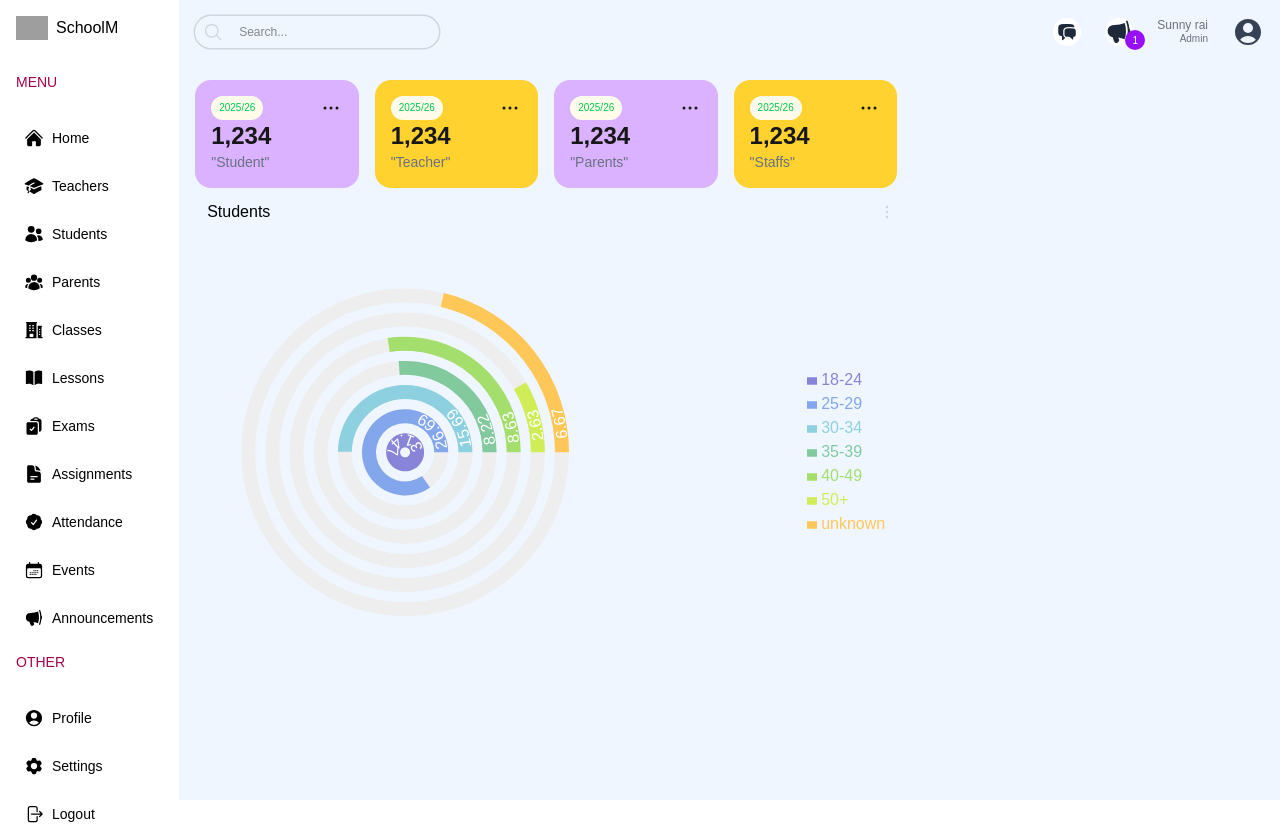
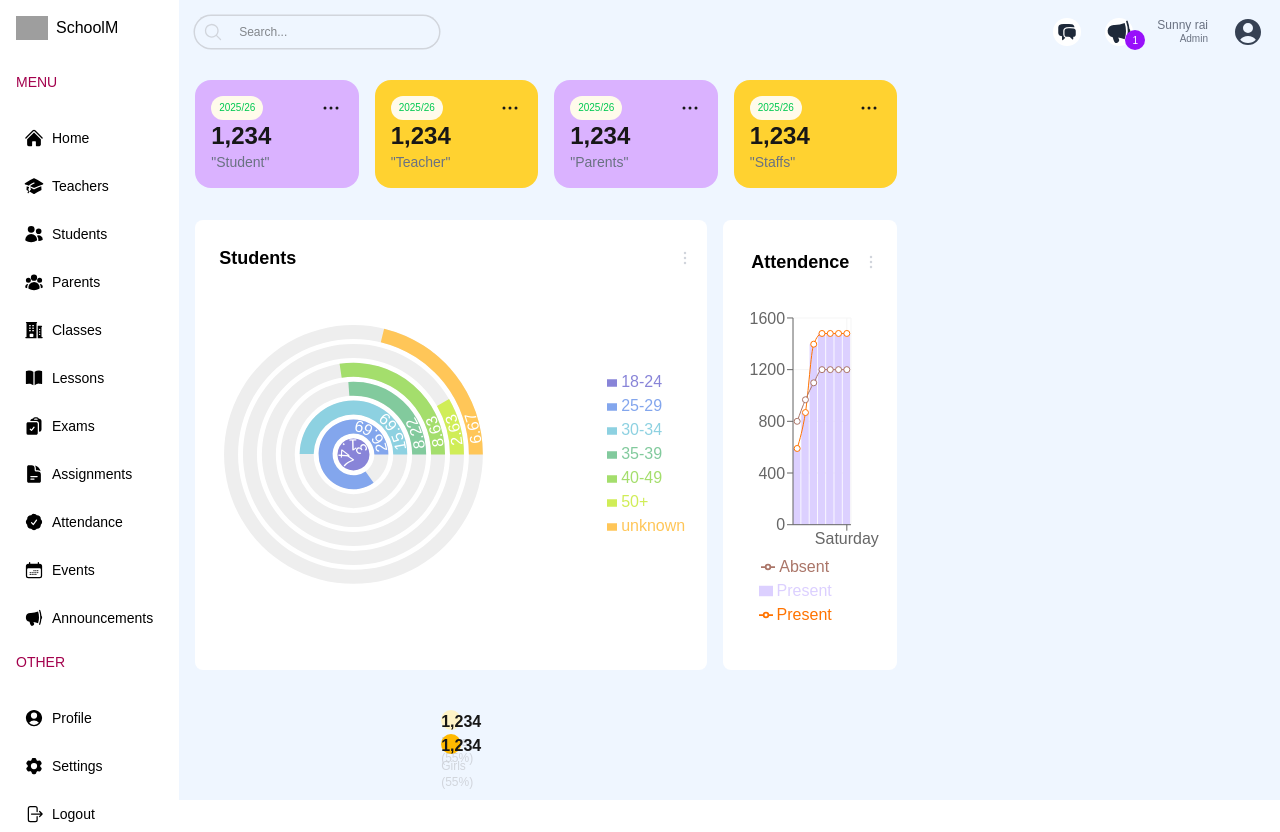
Before and after one commit to Ritwikcp-ctrl/School-management-, a Next.js app: page /admin in a window 1280 px wide. Built offline with nearby package versions, Linux system fonts and the light colour scheme; grey boxes are pictures that could not be loaded.

Commit message:
pushed all the files

```diff
--- a/app/(dashboard)/admin/page.tsx
+++ b/app/(dashboard)/admin/page.tsx
@@ -1,5 +1,6 @@
 import CountChart from "@/app/source/components/CountChart";
 import UserCard from "@/app/source/components/userCards";
+import CountAttendence from "@/app/source/components/CountAttendence";
 import type { ComponentType } from "react";
 
 // Cast the imported UserCard to a typed React component and use that alias where you render the cards.
@@ -10,19 +11,32 @@ const Adminpage = () => {
   return (
     <div className="p-4 flex gap-4 flex-col md:flex-row">
       {/* LEFT */}
-      <div className="w-full lg:w-2/3">
+      <div className="w-full lg:w-2/3 flex flex-col gap-8">
         {/* usercard */}
         <div className="flex gap-4 justify-between flex-wrap">
-           <UserCardComp type= "Student" />
+          <UserCardComp type="Student" />
           <UserCardComp type="Teacher" />
           <UserCardComp type="Parents" />
           <UserCardComp type="Staffs" />
         </div>
+
+
         {/* MIDDLE CHARTS */}
-        <div className="">
-            <CountChart/>
+        <div className="flex gap-4 flex-col lg:flex-row ">
+
+          <CountChart />
+
+          {/* ATTENDENCE CHART */}
+          <div className="w-full lg:w-1/3 h-112.5">
+          <CountAttendence/>
+          </div>
+
         </div>
+
+
+
         {/* BOTTOM CHART */}
+        <div className="w-full h-[500px] "></div>
       </div>
 
       {/* RIGHT */}
--- /dev/null
+++ b/app/source/components/CountAttendence.tsx
@@ -0,0 +1,99 @@
+"use client";
+import { EllipsisVerticalIcon } from "@heroicons/react/24/outline";
+import {
+  ComposedChart,
+  Line,
+  Bar,
+  XAxis,
+  YAxis,
+  CartesianGrid,
+  Tooltip,
+  Legend,
+} from "recharts";
+// import { RechartsDevtools } from '@recharts/devtools';
+// #region Sample data
+const data = [
+  {
+    name: "Sunday",
+    Present: 590,
+    Absent: 800,
+
+  },
+  {
+    name: "Monday",
+    Present: 868,
+    Absent: 967,
+
+  },
+  {
+    name: "Tuesday",
+    Present: 1397,
+    Absent: 1098,
+
+  },
+  {
+    name: "Wednesday",
+    Present: 1480,
+    Absent: 1200,
+
+  },
+  {
+    name: "Thrusday",
+    Present: 1480,
+    Absent: 1200,
+
+  },
+  {
+    name: "Friday",
+    Present: 1480,
+    Absent: 1200,
+
+  },
+  {
+    name: "Saturday",
+    Present: 1480,
+    Absent: 1200,
+
+  },
+
+
+];
+
+const CountAttendence = () => {
+  return (
+    <div className="bg-white rounded-lg p-4 h-full ">
+     <div className="flex justify-between items-center">
+      <h1 className="text-black p-3 text-lg font-semibold">Attendence</h1>
+       <EllipsisVerticalIcon className="h-5 w-5 text-gray-300 hover:text-te" />
+       </div>
+       <div className="w-full h-[90%] " >
+       <ComposedChart
+        style={{
+          width: "100%",
+          height:"90%",
+        }}
+        responsive
+        data={data}
+        margin={{
+          top: 30,
+          right: 30,
+          bottom: 0,
+          left: 10,
+        }}
+      >
+        <CartesianGrid stroke="#f5f5f5" />
+        <XAxis dataKey="name" scale="band" />
+        <YAxis width="auto" />
+        <Tooltip />
+        <Legend />
+         <Bar dataKey="Present" barSize={20} fill="#DCD0FF" />
+        <Line type="monotone" dataKey="Present" stroke="#ff7300" />
+        <Line type="monotone" dataKey="Absent" stroke="#aa7568" />
+      </ComposedChart>
+
+     </div>
+    </div>
+  );
+};
+
+export default CountAttendence;
--- a/app/source/components/CountChart.tsx
+++ b/app/source/components/CountChart.tsx
@@ -60,18 +60,19 @@ const style = {
 const CountChart = () => {
   return (
     // MAIN
-    <div className="">
+    <div className="bg-white rounded-lg p-3 w-lg">
       {/* TITLE */}
-      <div className="flex justify-between items-center ">
-        <h1 className="text-black p-3">Students</h1>
-        <EllipsisVerticalIcon className="h-5 w-5 text-gray-300 hover:text-white" />
+      <div className="flex justify-between items-center">
+        <h1 className="text-black p-3 text-lg font-semibold">Students</h1>
+        <EllipsisVerticalIcon className="h-5 w-5 text-gray-300 hover:text-2xl" />
       </div>
 
       {/* CHART */}
-      <div className="">
+      <div className="w-full h-full ">
         <RadialBarChart
           style={{
             width: "100%",
+            height:"80%",
             maxWidth: "700px",
             maxHeight: "80vh",
             aspectRatio: 1.618,
@@ -98,7 +99,20 @@ const CountChart = () => {
       </div>
 
       {/* BOTTOM */}
-      <div></div>
+      <div className="flex justify-center gap-16">
+        <div className="flex flex-col gap-1">
+          <div className="w-5 h-5 bg-amber-100 rounded-full">
+            <h1 className="font-bold">1,234</h1>
+            <h2 className="text-xs text-gray-300">Boys (55%)</h2>
+          </div>
+          <div className="flex flex-col gap-1">
+            <div className="w-5 h-5 bg-amber-400 rounded-full">
+              <h1 className="font-bold">1,234</h1>
+              <h2 className="text-xs text-gray-300">Girls (55%)</h2>
+            </div>
+          </div>
+        </div>
+      </div>
     </div>
   );
 };
--- /dev/null
+++ b/app/source/components/FinanceChart.tsx
@@ -0,0 +1,9 @@
+const FinanceChart = ()=>{
+    return(
+
+        <div className=""></div>
+
+    )
+}
+
+export default FinanceChart;
--- a/app/source/components/userCards.tsx
+++ b/app/source/components/userCards.tsx
@@ -1,20 +1,21 @@
-import { EllipsisHorizontalIcon } from '@heroicons/react/24/outline';
+import { EllipsisHorizontalIcon } from "@heroicons/react/24/outline";
 
+const UserCard = ({ type }: { type: String }) => {
+  return (
+    <div className="rounded-2xl odd:bg-purple-300 even:bg-amber-300 p-4 flex-1">
+      <div className="flex justify-between items-cneter">
+        <span className="text-[10px] bg-amber-50 px-2 py-1 rounded-full text-green-500">
+          2025/26
+        </span>
+        <EllipsisHorizontalIcon className="size-6 width={20} height ={20}" />
+      </div>
 
-const UserCard = ({type}:{type:String})=>{
-    return (
-        <div className = "rounded-2xl odd:bg-purple-300 even:bg-amber-300 p-4 flex-1">
-            <div className="flex justify-between items-cneter">
-                <span  className="text-[10px] bg-amber-50 px-2 py-1 rounded-full text-green-500">2025/26</span>
-              <EllipsisHorizontalIcon className="size-6 width={20} height ={20}" />
-            </div>
-
-            <h1 className='text-2xl font-semibold my -4'>1,234</h1>
-            <h2 className="capitalize text-sm font-medium text-gray-500">{JSON.stringify(type)}</h2>
-
-
-        </div>
-    )
-}
+      <h1 className="text-2xl font-semibold my -4">1,234</h1>
+      <h2 className="capitalize text-sm font-medium text-gray-500">
+        {JSON.stringify(type)}
+      </h2>
+    </div>
+  );
+};
 
 export default UserCard;
```
